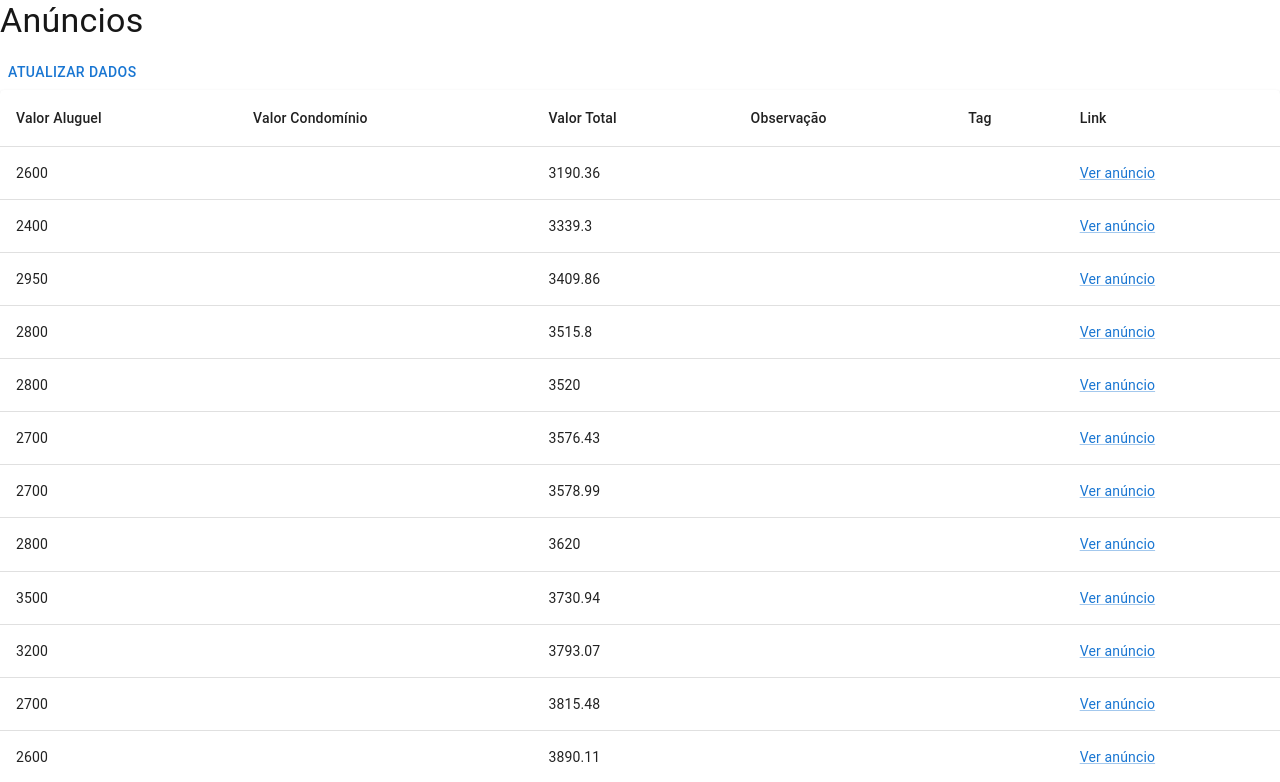
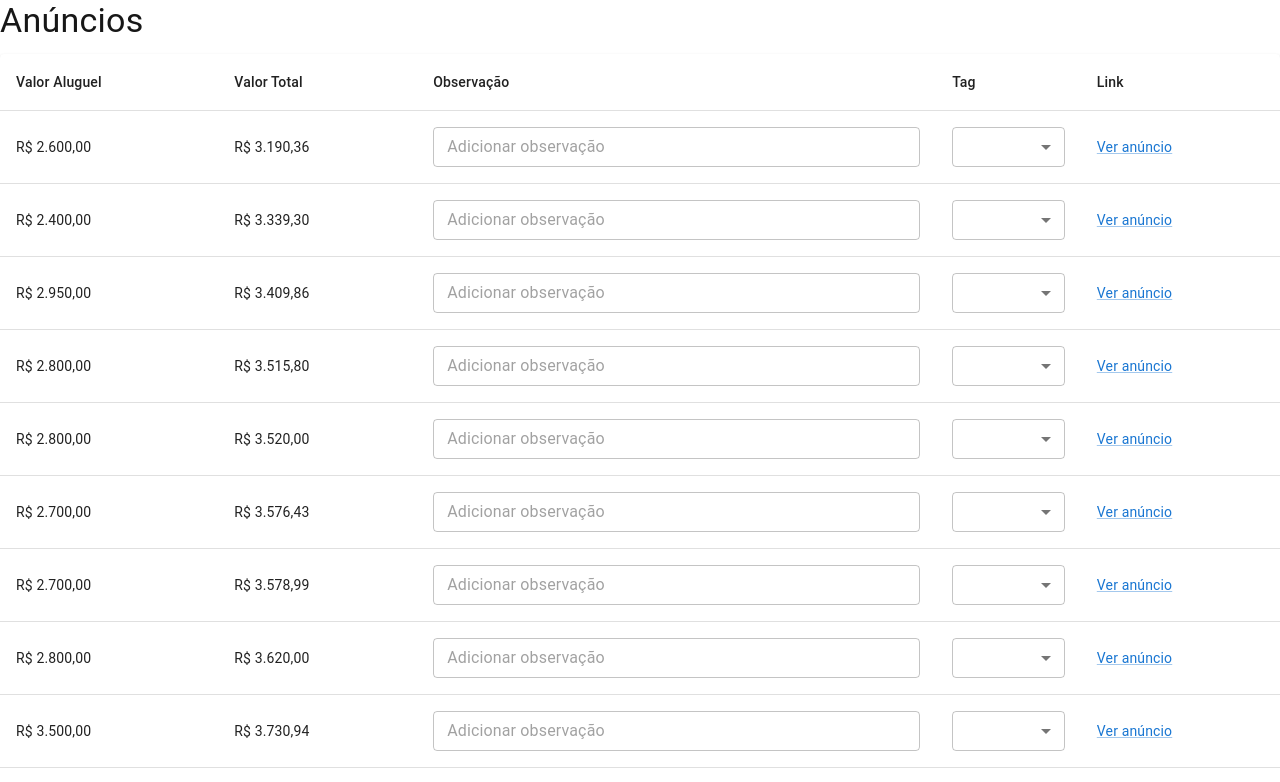
Before and after one commit to raivitor/gerenciador-de-anuncios-de-aluguel, a Next.js app: page / in a window 1280 px wide. Shown: the top 782 px of the page. Built offline with nearby package versions, Linux system fonts and the light colour scheme.

Commit message:
feat: adicionando campos de observação e tags

```diff
--- a/src/app/page.tsx
+++ b/src/app/page.tsx
@@ -1,6 +1,6 @@
 'use client';
 
-import { useEffect, useState } from 'react';
+import { useEffect, useMemo, useState } from 'react';
 import {
   Link,
   Table,
@@ -11,20 +11,34 @@ import {
   TableContainer,
   Paper,
   Typography,
-  Button,
+  TextField,
+  MenuItem,
 } from '@mui/material';
+import type { Tag } from './types/tag';
 
 interface Anuncio {
-  valor_aluguel: string;
-  valor_condominio: string;
+  id: number | string;
+  valor_aluguel: number;
+  valor_total: number;
   url_apartamento: string;
-  valor_total: number;
   observacao: string;
-  tag: string;
+  tag: Tag | '';
 }
 
 export default function Home() {
   const [anuncios, setAnuncios] = useState<Anuncio[]>([]);
+
+  const tagsDisponiveis = useMemo<Tag[]>(() => ['Não', 'Entrar em contato', 'Agendado', 'Visitado'], []);
+
+  const handleObservacaoChange = (index: number, observacao: string) => {
+    setAnuncios(prev =>
+      prev.map((anuncio, idx) => (idx === index ? { ...anuncio, observacao } : anuncio))
+    );
+  };
+
+  const handleTagChange = (index: number, tag: Tag | '') => {
+    setAnuncios(prev => prev.map((anuncio, idx) => (idx === index ? { ...anuncio, tag } : anuncio)));
+  };
 
   useEffect(() => {
     fetch('/api/anuncios')
@@ -57,13 +71,12 @@ export default function Home() {
       <Typography variant='h4' component='h1' gutterBottom>
         Anúncios
       </Typography>
-      <Button onClick={() => atualizarDados()}>Atualizar dados</Button>
+      {/* <Button onClick={() => atualizarDados()}>Atualizar dados</Button> */}
       <TableContainer component={Paper}>
         <Table>
           <TableHead>
             <TableRow>
               <TableCell>Valor Aluguel</TableCell>
-              <TableCell>Valor Condomínio</TableCell>
               <TableCell>Valor Total</TableCell>
               <TableCell>Observação</TableCell>
               <TableCell>Tag</TableCell>
@@ -72,12 +85,34 @@ export default function Home() {
           </TableHead>
           <TableBody>
             {anuncios.map((anuncio, index) => (
-              <TableRow key={index}>
-                <TableCell>{anuncio.valor_aluguel}</TableCell>
-                <TableCell>{anuncio.valor_condominio}</TableCell>
-                <TableCell>{anuncio.valor_total}</TableCell>
-                <TableCell>{anuncio.observacao}</TableCell>
-                <TableCell>{anuncio.tag}</TableCell>
+              <TableRow key={anuncio.id || index}>
+                <TableCell>{anuncio.valor_aluguel.toLocaleString('pt-BR', { style: 'currency', currency: 'BRL' })}</TableCell>
+                <TableCell>{anuncio.valor_total.toLocaleString('pt-BR', { style: 'currency', currency: 'BRL' })}</TableCell>
+                <TableCell>
+                  <TextField
+                    value={anuncio.observacao}
+                    onChange={event => handleObservacaoChange(index, event.target.value)}
+                    fullWidth
+                    size='small'
+                    placeholder='Adicionar observação'
+                  />
+                </TableCell>
+                <TableCell>
+                  <TextField
+                    select
+                    value={anuncio.tag}
+                    fullWidth
+                    size='small'
+                    onChange={event => handleTagChange(index, event.target.value as Tag | '')}
+                  >
+                    <MenuItem value=''>Selecione…</MenuItem>
+                    {tagsDisponiveis.map(tag => (
+                      <MenuItem key={tag} value={tag}>
+                        {tag}
+                      </MenuItem>
+                    ))}
+                  </TextField>
+                </TableCell>
                 <TableCell>
                   <Link href={anuncio.url_apartamento} target='_blank' rel='noopener noreferrer'>
                     Ver anúncio
```
